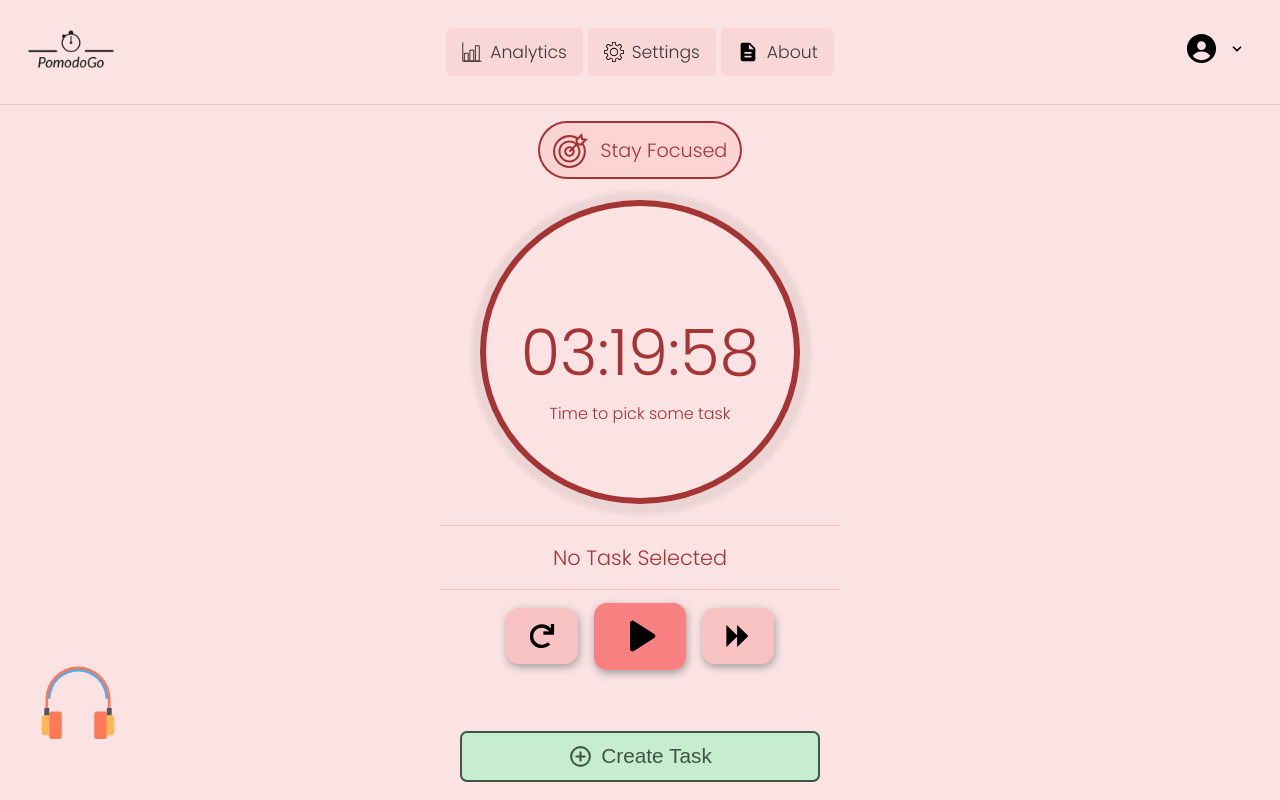
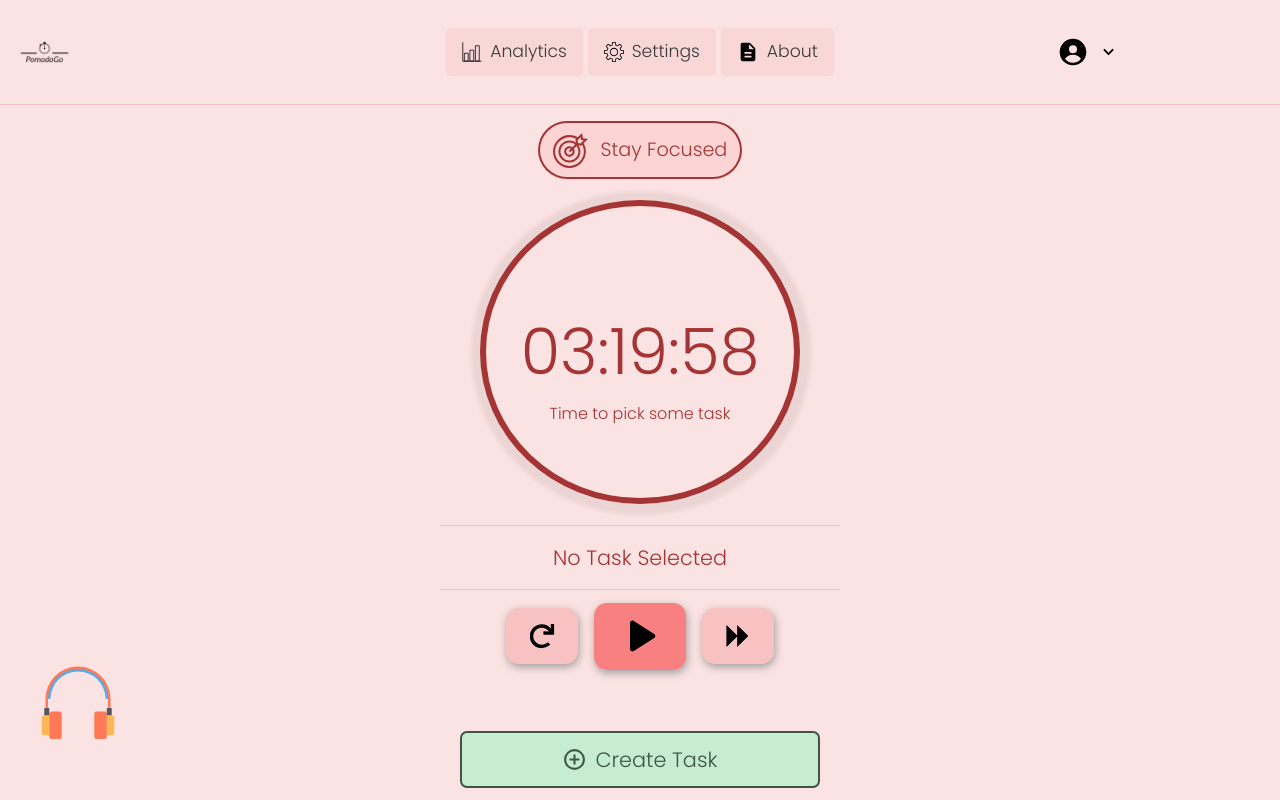
Before and after one commit to vivek-30/pomodo-go, a Next.js app: page / in a window 1280 px wide. Shown: the top 800 px of the page. Built offline with nearby package versions, Linux system fonts and the light colour scheme.

Commit message:
tailwindcss base setup completed

```diff
--- a/src/components/Header.jsx
+++ b/src/components/Header.jsx
@@ -91,16 +91,16 @@ const Header = () => {
               <Image
                 src="/assets/icons/user.svg"
                 alt="profile icon"
-                height={35}
-                width={35}
+                height={120}
+                width={120}
               />
             </span>
             <span>
               <Image
                 src={`/assets/icons/${isDropDownOpen ? 'up' : 'down'}-arrow.svg`}
                 alt={`${isDropDownOpen ? 'up' : 'down'} icon`}
-                height={20}
-                width={20}
+                height={90}
+                width={90}
               />
             </span>
           </div>
--- a/src/styles/globals.scss
+++ b/src/styles/globals.scss
@@ -1,6 +1,10 @@
 @import 'normalize';
 @import 'utilities/variables';
 @import 'utilities/extends';
+
+@tailwind base;
+@tailwind components;
+@tailwind utilities;
 
 .flex-center {
   @extend %flex-center;
```
